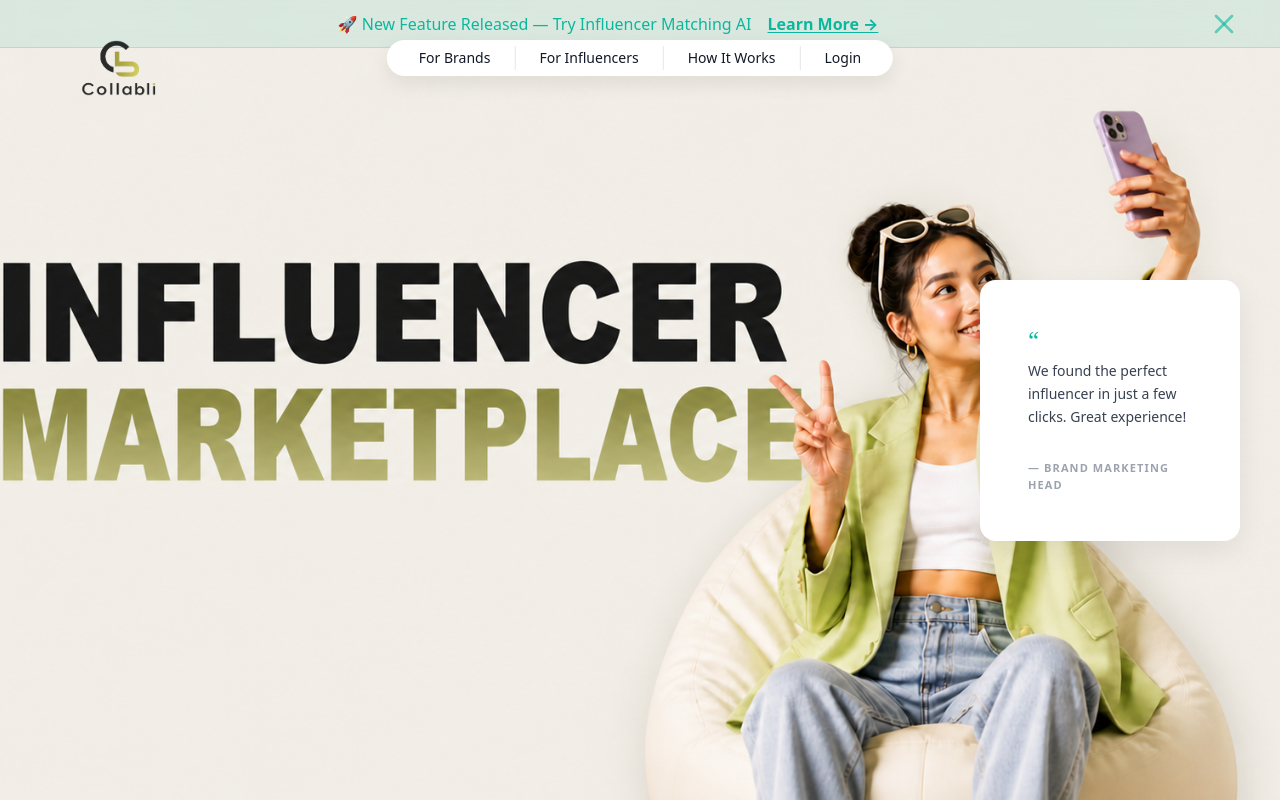
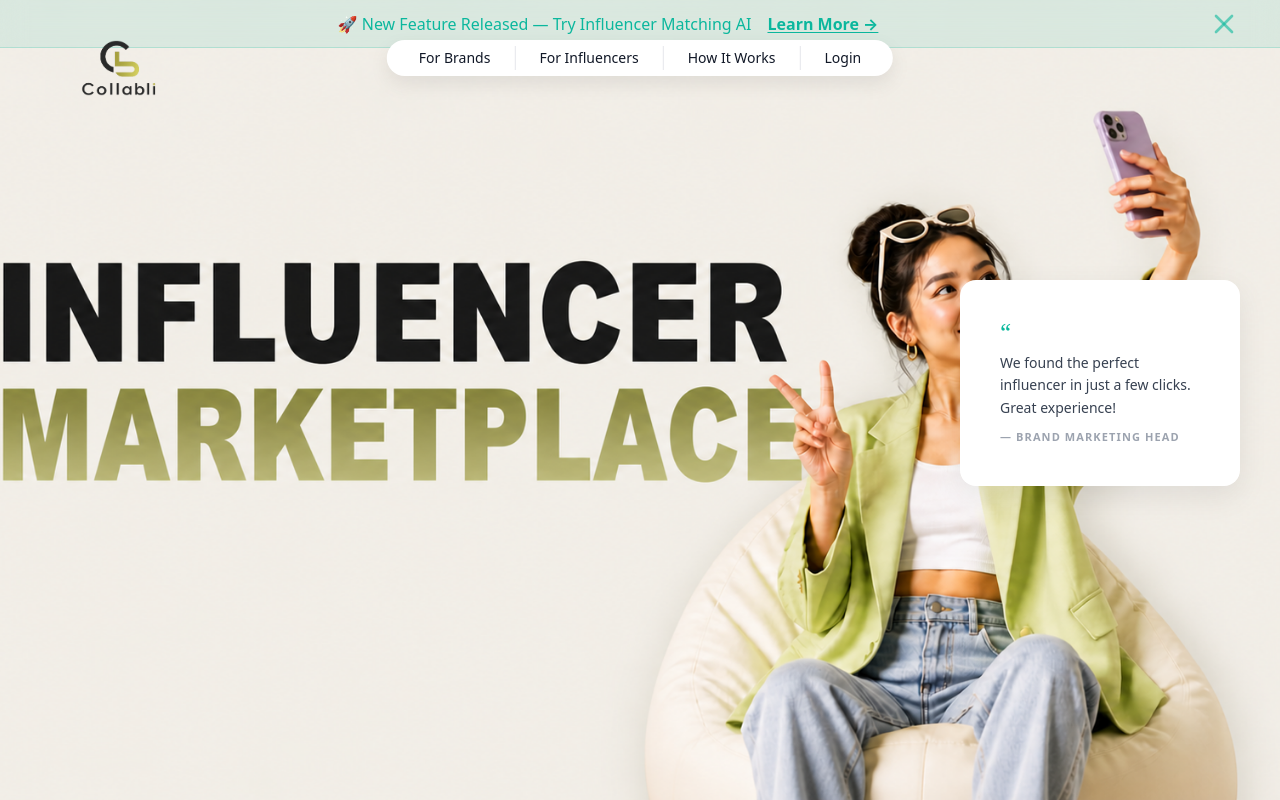
Before and after one commit to nevermature01-lgtm/collabli, a Next.js app: page / in a window 1280 px wide. Built offline with nearby package versions, Linux system fonts and the light colour scheme.

Commit message:
Fix the **testimonial quote cards size and proportions** so both cards l

```diff
--- a/src/components/landing/HeroSection.tsx
+++ b/src/components/landing/HeroSection.tsx
@@ -25,23 +25,23 @@ export const HeroSection: React.FC<HeroSectionProps> = ({
       aria-label="SaaS Product Showcase"
     >
       {/* Floating Testimonial Card 1 */}
-      <div className="hidden lg:block absolute top-[120px] right-[80px] w-[260px] bg-white rounded-2xl shadow-[0_10px_30px_rgba(0,0,0,0.08)] p-6 z-20 animate-in fade-in slide-in-from-right-10 duration-1000">
+      <div className="hidden lg:block absolute top-[120px] right-[80px] w-[280px] bg-white rounded-2xl shadow-[0_10px_30px_rgba(0,0,0,0.08)] p-5 z-20 animate-in fade-in slide-in-from-right-10 duration-1000">
         <div className="text-[#0ab99d] text-2xl font-serif mb-1 leading-none">“</div>
-        <p className="text-[14px] text-gray-700 leading-relaxed font-medium">
+        <p className="text-[14px] text-gray-700 leading-[1.6] font-medium">
           This platform helped me collaborate with amazing brands that truly align with my audience.
         </p>
-        <p className="text-[11px] text-gray-400 mt-4 tracking-widest uppercase font-bold">
+        <p className="text-[11px] text-gray-400 mt-[10px] tracking-widest uppercase font-bold">
           — FASHION & LIFESTYLE CREATOR
         </p>
       </div>
 
       {/* Floating Testimonial Card 2 */}
-      <div className="hidden lg:block absolute top-[280px] right-[40px] w-[260px] bg-white rounded-2xl shadow-[0_10px_30px_rgba(0,0,0,0.08)] p-6 z-20 animate-in fade-in slide-in-from-right-10 duration-1000 delay-300">
+      <div className="hidden lg:block absolute top-[280px] right-[40px] w-[280px] bg-white rounded-2xl shadow-[0_10px_30px_rgba(0,0,0,0.08)] p-5 z-20 animate-in fade-in slide-in-from-right-10 duration-1000 delay-300">
         <div className="text-[#0ab99d] text-2xl font-serif mb-1 leading-none">“</div>
-        <p className="text-[14px] text-gray-700 leading-relaxed font-medium">
+        <p className="text-[14px] text-gray-700 leading-[1.6] font-medium">
           We found the perfect influencer in just a few clicks. Great experience!
         </p>
-        <p className="text-[11px] text-gray-400 mt-4 tracking-widest uppercase font-bold">
+        <p className="text-[11px] text-gray-400 mt-[10px] tracking-widest uppercase font-bold">
           — BRAND MARKETING HEAD
         </p>
       </div>
```
